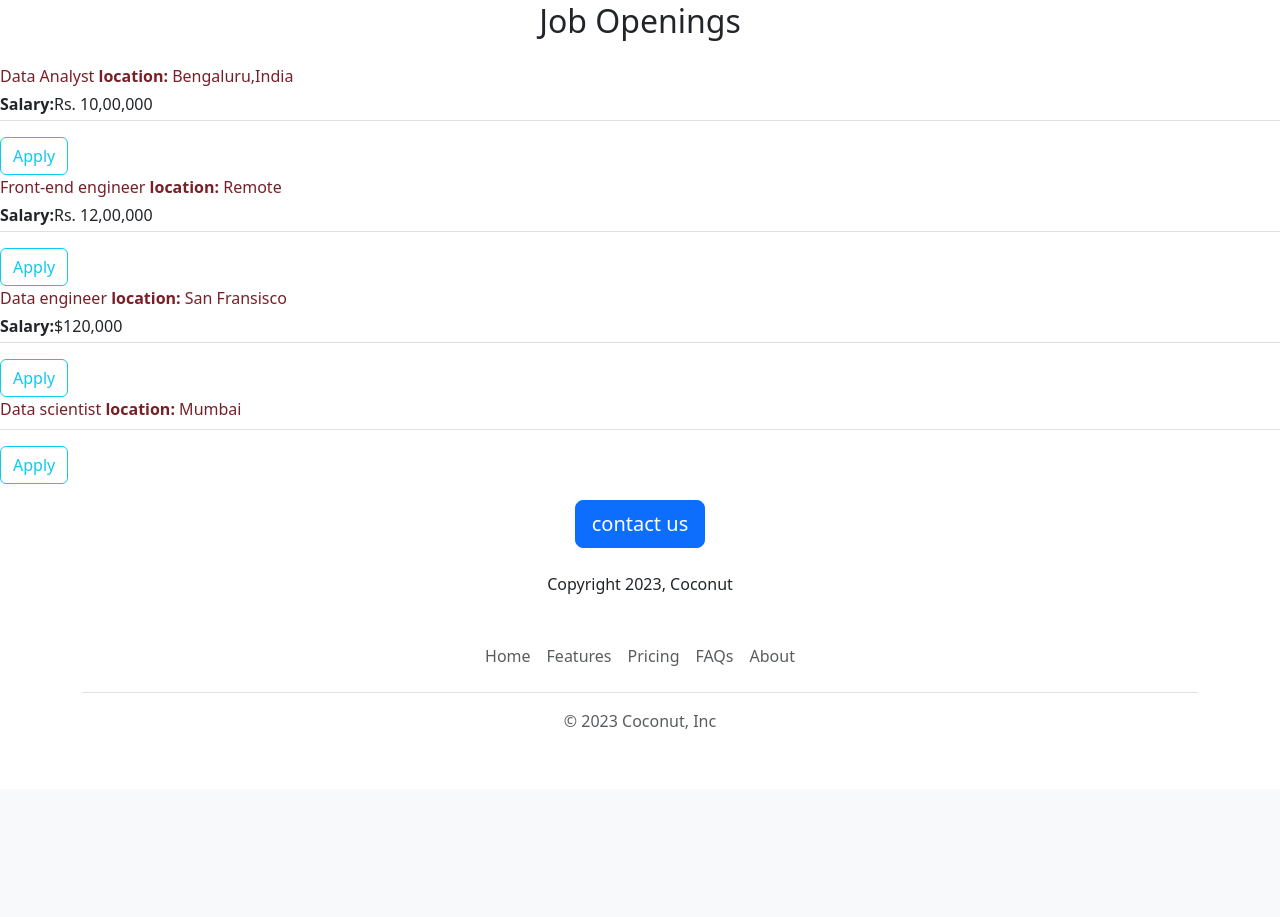
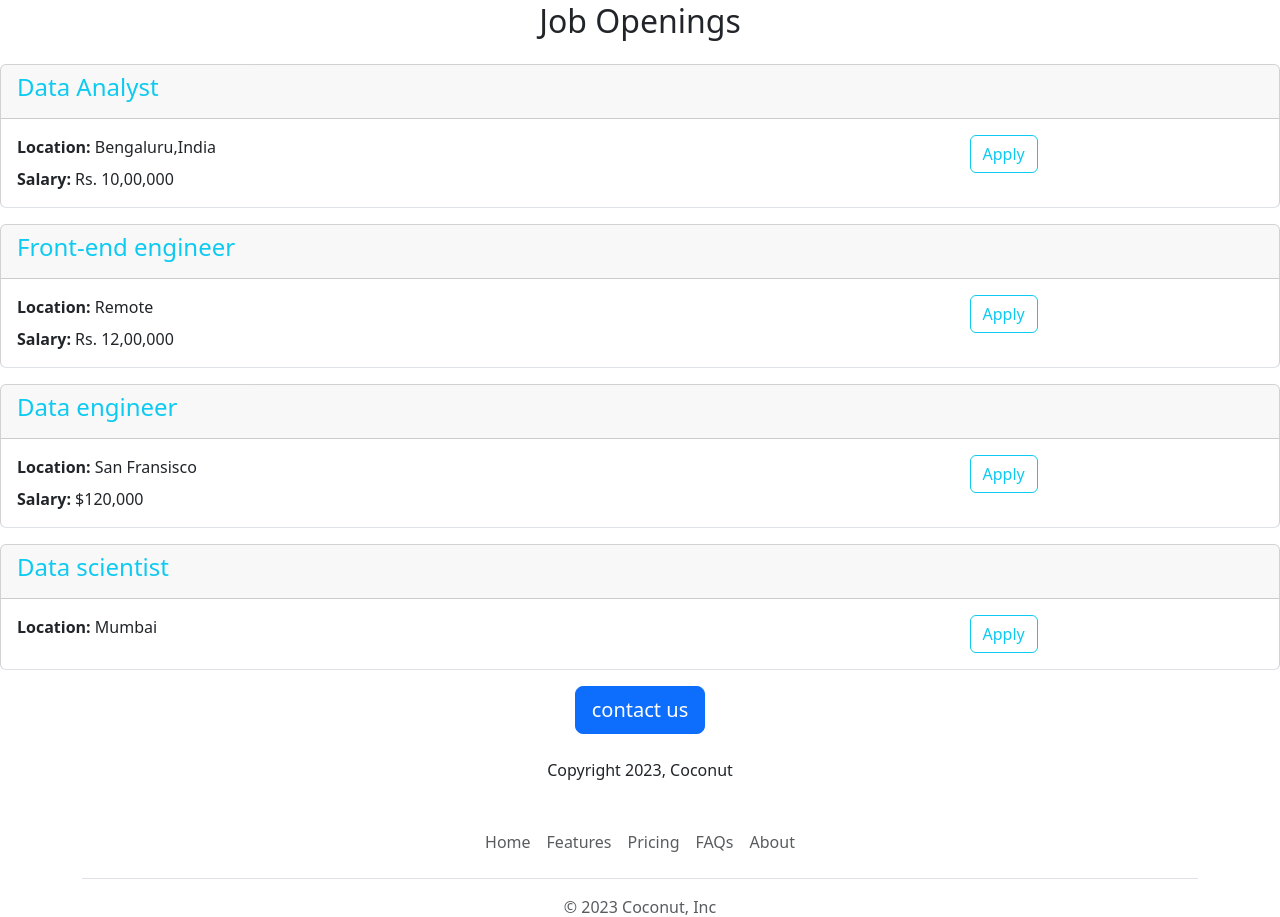
Before and after one commit to cocunatman/coconuts-career-wesbite, a Flask app: page / in a window 1280 px wide. Shown: the part 830-1747 px from the top of the page. Before the commit the page ends 1559 px from the top, so only its background shows below. Run offline with Flask 3, Linux system fonts and the light colour scheme; grey boxes are pictures that could not be loaded.

Commit message:
added card in the list of job opennings

```diff
--- a/templates/footer.html
+++ b/templates/footer.html
@@ -1,7 +1,7 @@
 <div class="container">
   <footer class="py-3 my-4">
     <ul class="nav justify-content-center border-bottom pb-3 mb-3">
-      <li class="nav-item"><a href="" class="nav-link px-2 text-body-secondary">Home</a></li>
+      <li class="nav-item"><a href="#" class="nav-link px-2 text-body-secondary">Home</a></li>
       <li class="nav-item"><a href="#" class="nav-link px-2 text-body-secondary">Features</a></li>
       <li class="nav-item"><a href="#" class="nav-link px-2 text-body-secondary">Pricing</a></li>
       <li class="nav-item"><a href="#" class="nav-link px-2 text-body-secondary">FAQs</a></li>
--- a/templates/jobitem.html
+++ b/templates/jobitem.html
@@ -1,20 +1,24 @@
-<div class="border-bottom row"
-style="margin-bottom:16px;
-padding-bottom:4px;">
-<div class="col-10"
-<h4 style="color:rgb(120,32,40);
-margin-bottom:4px;">
-{{job['title']}}
-</h4>
-<div">
-<b>location:</b>
-{{job['location']}}
+<div class="card border-bottom mb-3">
+  <div class="card-header">
+    <h4 class="card-title job-title text-info">{{job['title']}}</h4>
+  </div>
+  <div class="card-body">
+    <div class="row">
+      <div class="col-9">
+        <div class="job-details">
+          <div class="mb-2">
+            <b>Location:</b> {{job['location']}}
+          </div>
+          {% if 'salary' in job %}
+            <div>
+              <b>Salary:</b> {{job['salary']}}
+            </div>
+          {% endif %}
+        </div>
+      </div>
+      <div class="col-3">
+        <a href="mailto:deyshibanka@gmail.com?subject=Application for {{job['title']}} &body=Your Name<__>%20Your Resume_Link<__>%20Your Linkedin_Link" type="button" class="btn btn-outline-info apply-button">Apply</a>
+      </div>
+    </div>
+  </div>
 </div>
-{%if 'salary' in job %}
-<div" ><b>Salary:</b>{{job['salary']}}</div>
-{%endif%}
-</div>
-<div class="col-2">
-<a href="mailto:deyshibanka@gmail.com?subject=Application for {{job['title']}} &body=Your Name<__> %20 Your Resume_Link <__> %20 Your Linkedin_Link" type="button" class="btn btn-outline-info">Apply</a>
-</div>
-</div>
```
